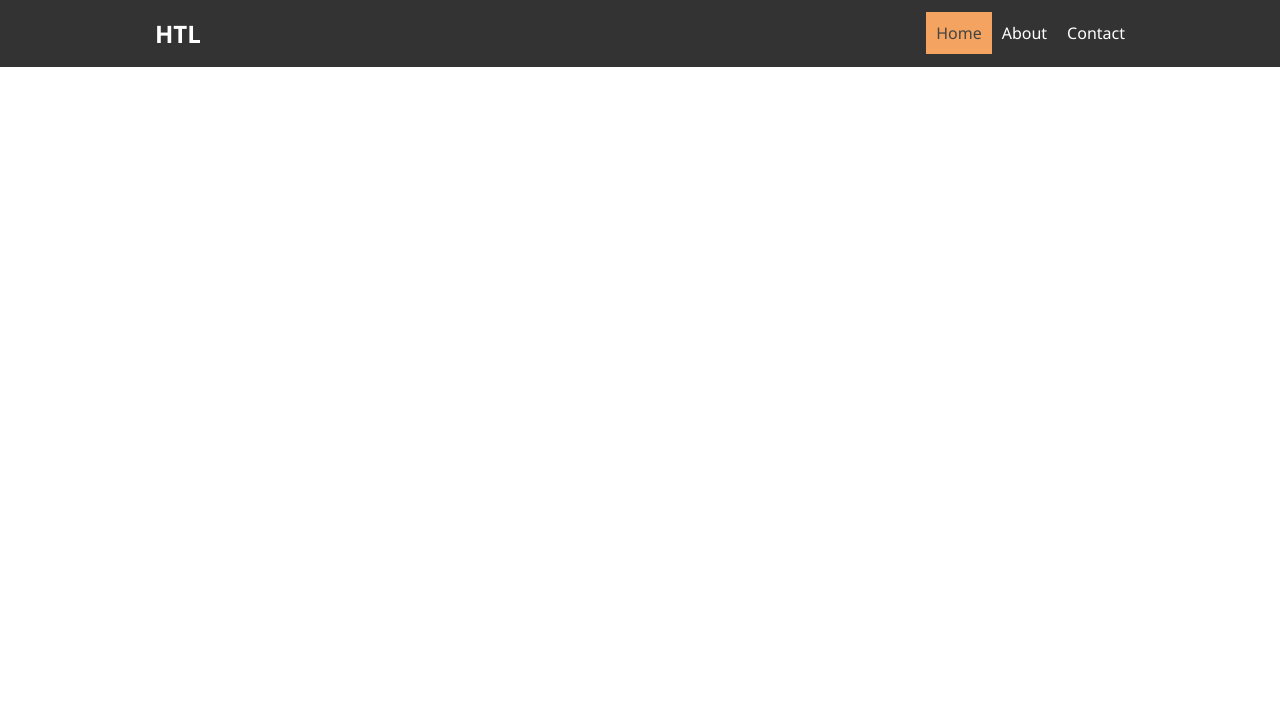
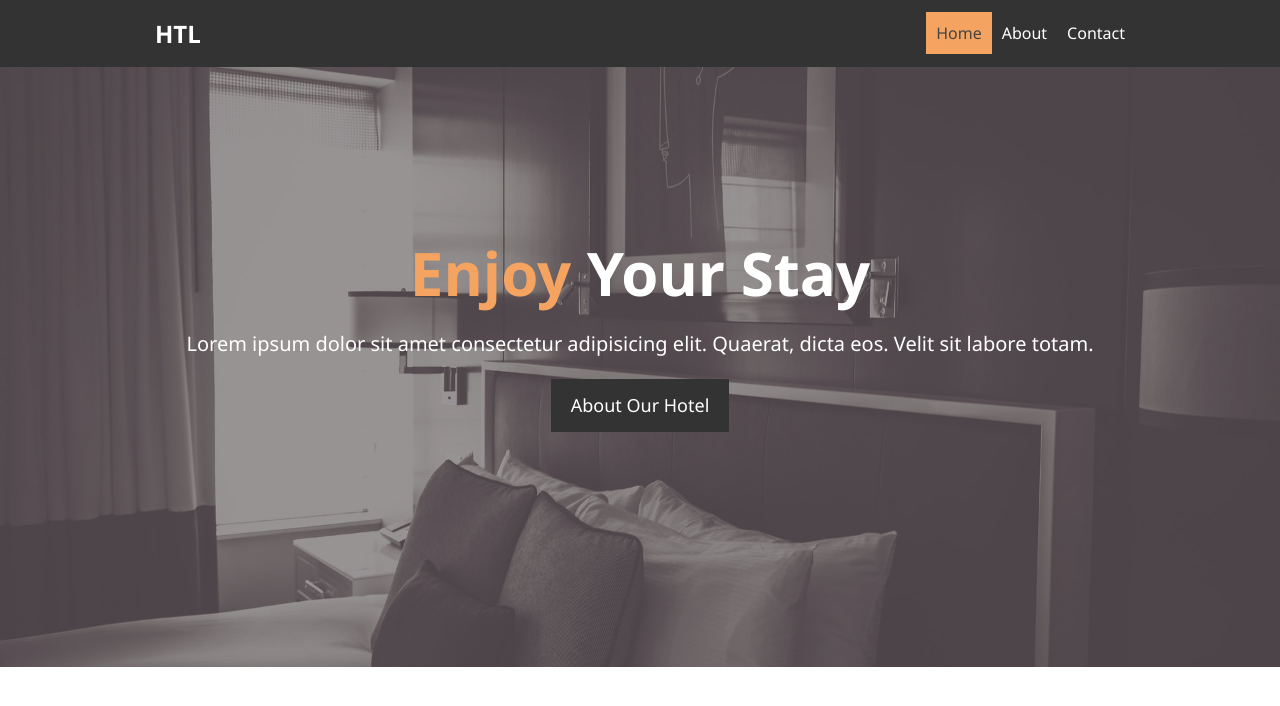
Before and after one commit to ThomasUtsey/hotel-site, a plain HTML site: page index.html in a window 1280 px wide. Drawn offline with Linux system fonts and the light colour scheme.

Commit message:
Add showcase to home page Add html for h1,p,button Add css for h1,p,button Add background image add hover response to button

```diff
--- a/css/style.css
+++ b/css/style.css
@@ -25,9 +25,27 @@ h3 {
 p {
   margin: 10px 0;
 }
-
+ .text-primary{
+   color:sandybrown
+ }
+ .lead{
+   font-size: 20px;
+ }
+ .btn{
+   display: inline-block;
+   font-size: 18px;
+   color:#fff;
+   background: #333;
+   padding:13px 20px;
+   border: none;
+   cursor: pointer;
+ }
+ .btn:hover{
+   background: sandybrown;
+   color: #333;
+ }
 /* Navbar Styles */
-.nav-container{
+.nav-container {
   margin: auto;
   max-width: 1100px;
   display: flex;
@@ -38,15 +56,15 @@ p {
   overflow: auto;
   padding-top: 20px;
 }
-#navbar .logo{
-  width:25%;
+#navbar .logo {
+  width: 25%;
   padding-left: 5%;
 }
 
 #navbar ul {
   justify-content: flex-end;
   display: flex;
-  width:70%;
+  width: 70%;
 }
 
 #navbar ul li {
@@ -63,3 +81,26 @@ p {
   background: sandybrown;
   color: #444;
 }
+
+/* Showcase */
+#showcase {
+  background: url("../img/showcase.jpg") no-repeat center center/cover;
+  height:600px;
+}
+
+#showcase .showcase-content{
+  color: #fff;
+  text-align: center;
+  padding-top: 170px;
+}
+
+#showcase .showcase-content h1{
+  font-size: 60px;
+  line-height: 1.2em;
+}
+
+#showcase .showcase-content p{
+  padding-bottom:20px;
+  margin: 0px 40px;
+  line-height: 1.5em;
+}
--- a/index.html
+++ b/index.html
@@ -18,7 +18,7 @@
   <!-- Body -->
   <body>
     <header>
-      <nav id="navbar" >
+      <nav id="navbar">
         <div class="nav-container">
           <h1 class="logo"><a href="index.html"> HTL </a></h1>
           <ul>
@@ -28,6 +28,18 @@
           </ul>
         </div>
       </nav>
+      <div id="showcase">
+        <div class="container">
+          <div class="showcase-content">
+            <h1><span class="text-primary"> Enjoy </span> Your Stay</h1>
+            <p class="lead">
+              Lorem ipsum dolor sit amet consectetur adipisicing elit. Quaerat,
+              dicta eos. Velit sit labore totam.
+            </p>
+            <a class="btn" href="about.html">About Our Hotel</a>
+          </div>
+        </div>
+      </div>
     </header>
   </body>
 </html>
```
Lines whose indentation alone changed are shown as unchanged.
